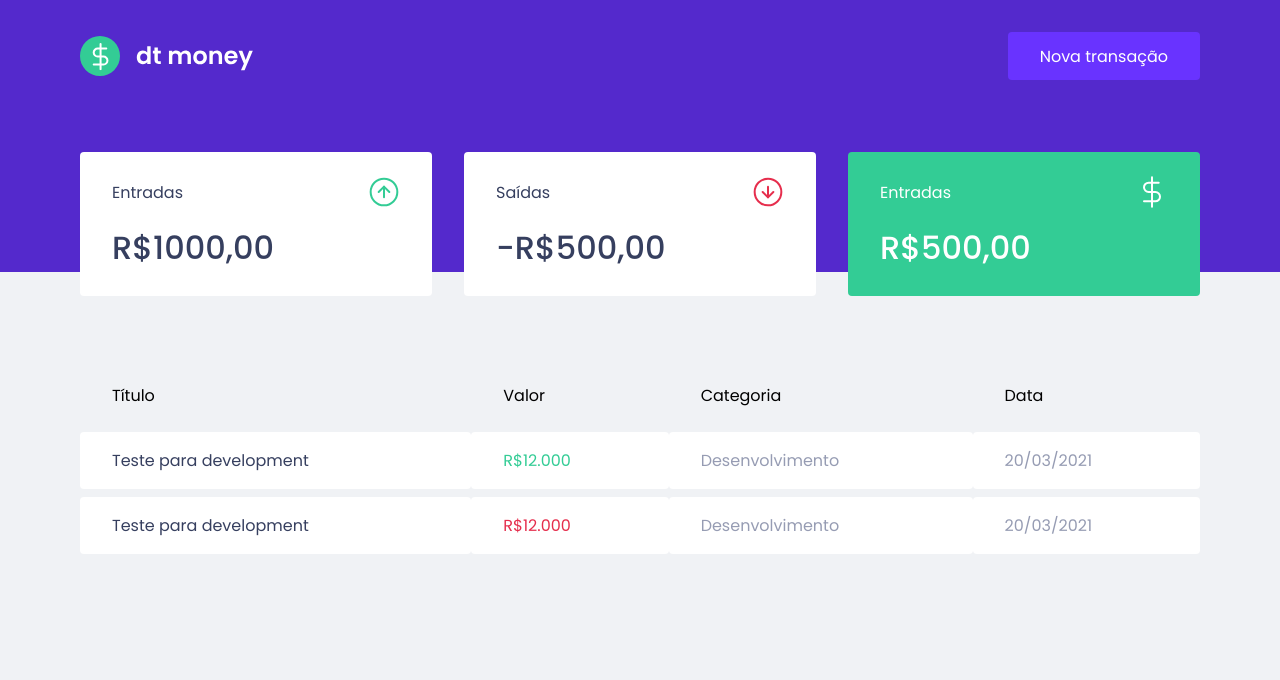
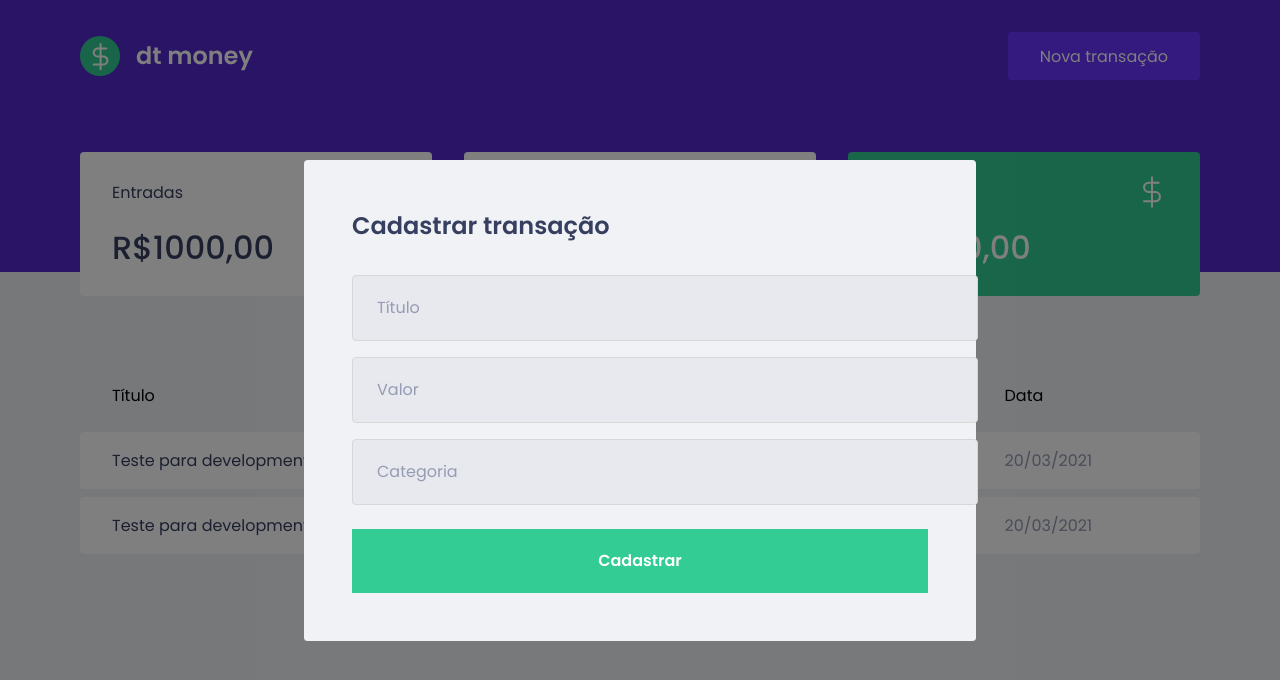
Before and after one commit to atirson/dtmoney_reactjs, a React (Create React App) app: page / in a window 1280 px wide. Both pictures are taken after a click on the button "Nova transação". Shown: the top 680 px of the page. Built offline with nearby package versions, Linux system fonts and the light colour scheme; no server answers; what miragejs would draw is missing.

Commit message:
BUG - Input not follow pattern of modal

```diff
--- a/package.json
+++ b/package.json
@@ -7,6 +7,7 @@
     "miragejs": "^0.1.41",
     "react": "^17.0.1",
     "react-dom": "^17.0.1",
+    "react-modal": "^3.12.1",
     "react-scripts": "4.0.3",
     "styled-components": "^5.2.1",
     "web-vitals": "^1.0.1"
@@ -19,6 +20,7 @@
     "@types/node": "^12.0.0",
     "@types/react": "^17.0.0",
     "@types/react-dom": "^17.0.0",
+    "@types/react-modal": "^3.12.0",
     "@types/styled-components": "^5.1.9",
     "typescript": "^4.1.2"
   },
--- a/src/App.tsx
+++ b/src/App.tsx
@@ -1,12 +1,35 @@
+import React, { useState } from 'react';
+import Modal from 'react-modal';
+
 import { Dashboard } from "./components/Dashboard";
 import { Header } from "./components/Header";
+import { NewTrasanctionModal } from './components/NewTransactionModal';
 import { GlobalStyle } from "./styles/global";
 
+Modal.setAppElement('#root');
+
 export function App() {
+  const [isNewTransactionModalOpen, setIsNewTransactionModalOpen] = useState(false);
+
+  function handleOpenNewTransactionModal() {
+    setIsNewTransactionModalOpen(true);
+  }
+
+  function handleCloseNewTransactionModal() {
+    setIsNewTransactionModalOpen(false);
+  }
+
+
   return (
     <>
-      <Header />
+      <Header onOpenNewTransaction={handleOpenNewTransactionModal}/>
       <Dashboard />
+
+    <NewTrasanctionModal
+      isOpen={isNewTransactionModalOpen}
+      onRequestClose={handleCloseNewTransactionModal}
+    />
+
       <GlobalStyle />
     </>
   );
--- a/src/components/Header/index.tsx
+++ b/src/components/Header/index.tsx
@@ -1,12 +1,20 @@
 import logoImg from '../../assets/logo.svg';
 import { Container, Content } from './styles';
 
-export function Header() {
+interface HeaderProps {
+  onOpenNewTransaction: () => void;
+}
+
+export function Header({ onOpenNewTransaction }: HeaderProps) {
+
   return (
     <Container>
       <Content>
         <img src={logoImg} alt="dt money"/>
-        <button type="button">Nova transação</button>
+        <button type="button" onClick={onOpenNewTransaction}>Nova transação</button>
+
+
+
       </Content>
     </Container>
   )
--- /dev/null
+++ b/src/components/NewTransactionModal/index.tsx
@@ -0,0 +1,43 @@
+import Modal from 'react-modal';
+import { Container } from './styles';
+
+interface NewTrasanctionModalProps {
+  isOpen: boolean;
+  onRequestClose: () => void;
+}
+
+export function NewTrasanctionModal({isOpen, onRequestClose}: NewTrasanctionModalProps) {
+  return (
+    <Modal
+    isOpen={isOpen}
+    onRequestClose={onRequestClose}
+    overlayClassName="react-modal-overlay"
+    className="react-modal-content"
+  >
+
+    <Container>
+      <h2>Cadastrar transação</h2>
+
+      <input
+        placeholder="Título"
+      />
+
+      <input
+        type="number"
+        placeholder="Valor"
+      />
+
+      <input
+        placeholder="Categoria"
+      />
+
+      <button type="submit">
+        Cadastrar
+      </button>
+
+    </Container>
+
+  </Modal>
+
+  )
+}
--- /dev/null
+++ b/src/components/NewTransactionModal/styles.ts
@@ -0,0 +1,43 @@
+import styled from 'styled-components';
+
+export const Container = styled.form`
+  h2 {
+    color: var(--text-title);
+    font-size: 1.5rem;
+    margin-bottom: 2rem;
+  }
+  input {
+    width: 100%;
+    padding: 0 1.5rem;
+    height: 4rem;
+    border-radius: 0.25rem;
+    border: 1px solid #d7d7d7;
+    background: #e7e9ee;
+    font-weight: 400;
+    font-size: 1rem;
+
+    &::placeholder{
+      color: var(--text-body)
+    }
+    & + input {
+        margin-top: 1rem;
+    }
+  }
+
+  button[type="submit"] {
+    width: 100%;
+    padding: 0 1.5rem;
+    height: 4rem;
+    background: var(--green);
+    color: #FFF;
+    border: 0;
+    font-size: 1rem;
+    margin-top: 1.5rem;
+    font-weight: 600;
+    transition: filter 0.2s;
+
+    &:hover {
+      filter:  brightness(0.9)
+    }
+  }
+`;
--- a/src/styles/global.ts
+++ b/src/styles/global.ts
@@ -51,4 +51,26 @@ export const GlobalStyle = createGlobalStyle`
     opacity: 0.6;
     cursor: not-allowed;
   }
+
+
+  .react-modal-overlay {
+    background: rgba(0, 0, 0, 0.5);
+    position: fixed;
+    top: 0;
+    bottom: 0;
+    right: 0;
+    left: 0;
+    display: flex;
+    align-items: center;
+    justify-content: center;
+  }
+  .react-modal-content {
+    width: 100%;
+    max-width: 576px;
+    background: var(--background);
+    padding: 3rem;
+    position: relative;
+    border-radius: 0.24rem;
+  }
+
 `;
```
Also changed, not shown: 1 other file (tests, documents, lock files or other folders).
